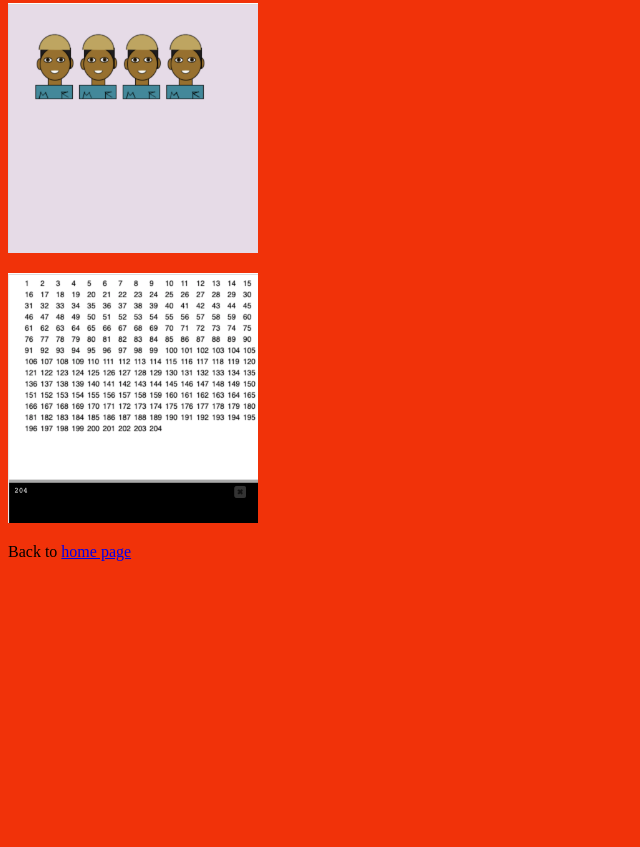
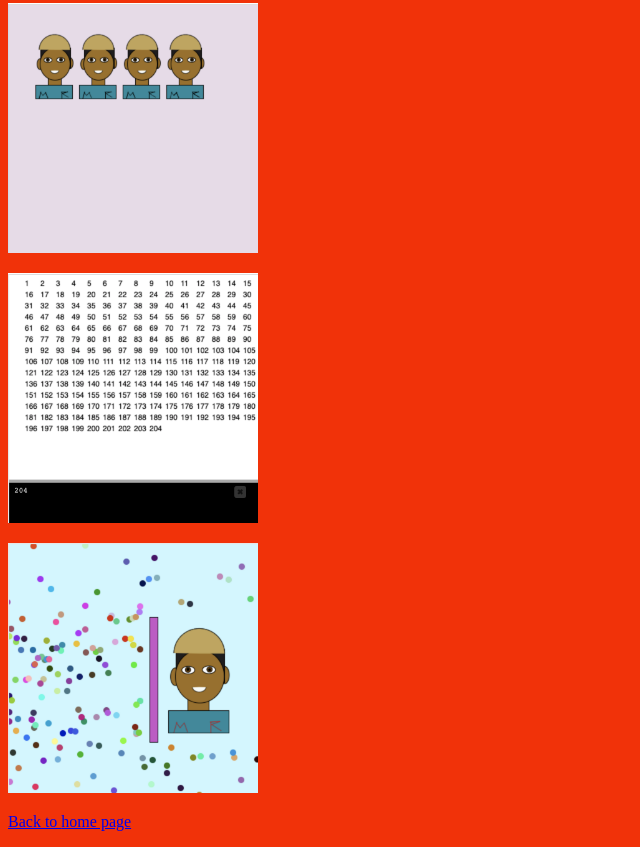
Before and after one commit to marciosanches/marciosanches.github.io, a plain HTML site: page javascripts.html in a window 1280 px wide. Shown: the part 1684-2531 px from the top of the page, without its empty margins (0-640 px from the left). Before the commit the page ends 2261 px from the top, so only its background shows below. Drawn offline with Linux system fonts and the light colour scheme.

Commit message:
Update javascripts.html

```diff
--- a/javascripts.html
+++ b/javascripts.html
@@ -28,6 +28,7 @@
 <p><td id="nav-id"><a href="https://www.khanacademy.org/computer-programming/spin-off-of-sanches_follow/5485701159944192"> <img src="follow.png"></td></a></p>
   <p><td id="nav-id"><a href="https://www.khanacademy.org/computer-programming/bitmoji-line/5072921486131200"> <img src="line.png"></td></a></p>
 <p><td id="nav-id"><a href="https://www.khanacademy.org/computer-programming/home-work/4740847908651008"> <img src="numb.png"></td></a></p>
+<p><td id="nav-id"><a href="https://www.khanacademy.org/computer-programming/sanches_drybitmoji/6023082492264448"> <img src="dry.png"></td>
 </tr>
  </thead>
 <p>Back to <a href="index.html"> home page </p></a>
```
